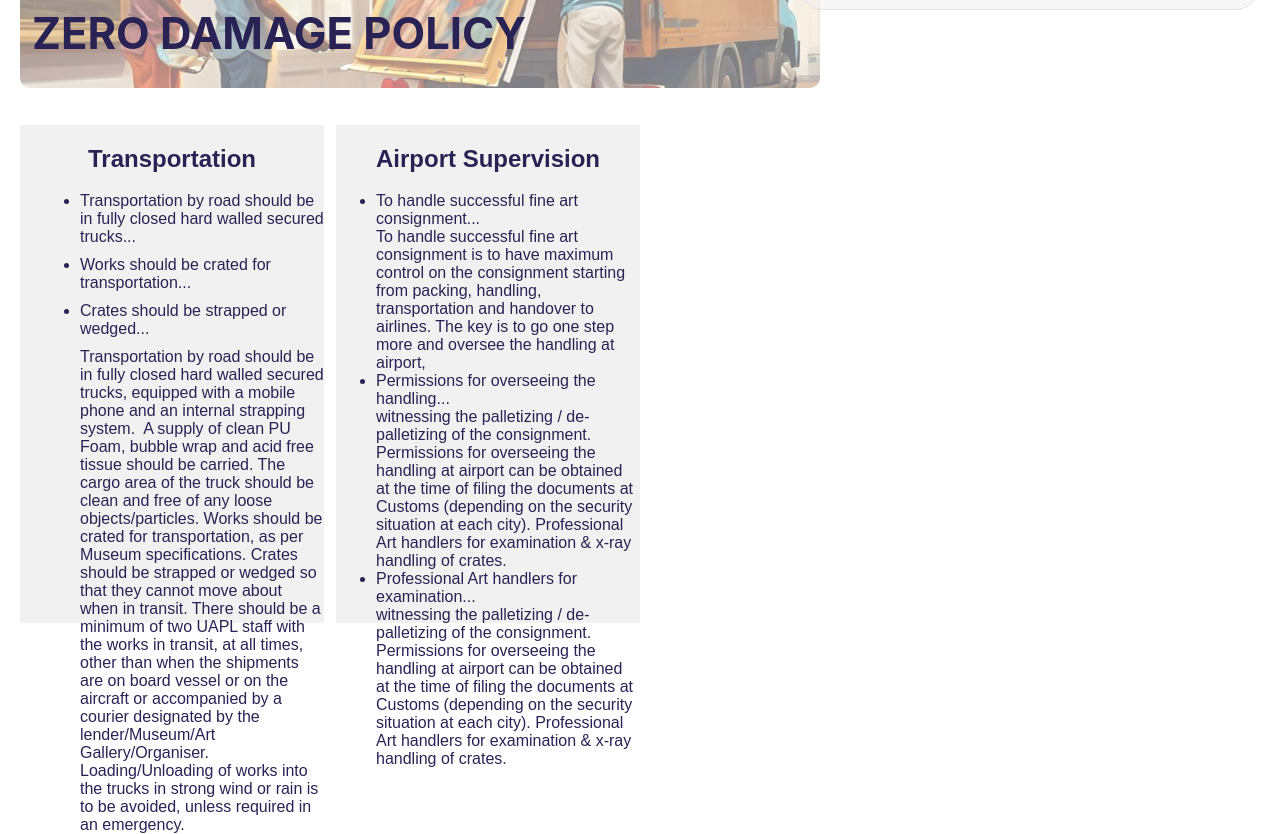
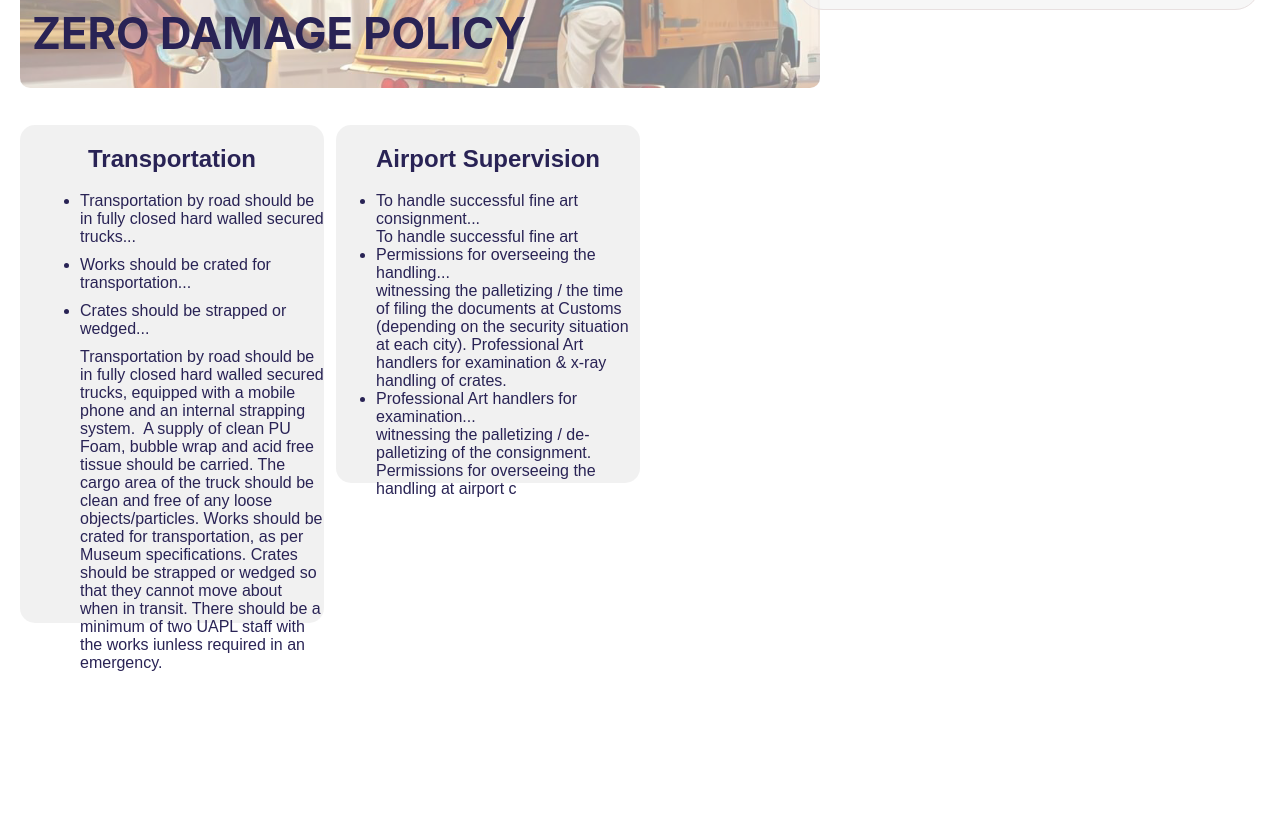
Before and after one commit to lakshmivenkateswara2356/artservices, a React (Create React App) app: page / in a window 1280 px wide. Shown: the part 540-1374 px from the top of the page. After the commit the page ends 1212 px from the top, so only its background shows below. Built offline with nearby package versions, Linux system fonts and the light colour scheme.

Commit message:
commitsett

```diff
--- a/src/components/ServiceDescription/index.css
+++ b/src/components/ServiceDescription/index.css
@@ -20,10 +20,11 @@
 
   .section {
     margin-top: 20px;
-    width: 388px;
+    width: 588px;
 height: 498px;
-top: 559px;
-left: 43px;
+
+border-radius: 15px;
+
 background-color: #D9D9D95E;
   }
 
@@ -43,11 +44,10 @@ background-color: #D9D9D95E;
 
   .sectionsec {
     margin-top: 20px;
-    width: 388px;
-height: 498px;
-top: 559px;
-left: 43px;
+    width: 588px;
+height: 358px;
 
+border-radius: 15px;
 background-color: #D9D9D95E;
 margin-left:12px ;
   }
@@ -159,4 +159,5 @@ margin-left: 12px;
 
  .noreste{
   color: #292355;
+  padding-left: -22px;
  }
--- a/src/components/ServiceDescription/index.js
+++ b/src/components/ServiceDescription/index.js
@@ -26,24 +26,20 @@ const ServiceDescription = () => (
 The cargo area of the truck should be clean and free of any loose objects/particles.
 Works should be crated for transportation, as per Museum specifications.
 Crates should be strapped or wedged so that they cannot move about when in transit.
-There should be a minimum of two UAPL staff with the works in transit, at all times, other than when the shipments are on board vessel or on the aircraft or accompanied by a courier designated by the lender/Museum/Art Gallery/Organiser.
-Loading/Unloading of works into the trucks in strong wind or rain is to be avoided, unless required in an emergency.
+There should be a minimum of two UAPL staff with the works iunless required in an emergency.
         </ul>
       </div>
       <div className="sectionsec">
         <h2 className="transco">Airport Supervision</h2>
         <ul className="noreste">
           <li>To handle successful fine art consignment...</li>
-          To handle successful fine art consignment is to have maximum control on the consignment starting from packing, handling, transportation and handover to airlines.
-The key is to go one step more and oversee the handling at airport,
+          To handle successful fine art
           <li>Permissions for overseeing the handling...</li>
-          witnessing the palletizing / de-palletizing of the consignment.
-Permissions for overseeing the handling at airport can be obtained at the time of filing the documents at Customs (depending on the security situation at each city).
+          witnessing the palletizing / the time of filing the documents at Customs (depending on the security situation at each city).
 Professional Art handlers for examination & x-ray handling of crates.
           <li>Professional Art handlers for examination...</li>
           witnessing the palletizing / de-palletizing of the consignment.
-Permissions for overseeing the handling at airport can be obtained at the time of filing the documents at Customs (depending on the security situation at each city).
-Professional Art handlers for examination & x-ray handling of crates.
+Permissions for overseeing the handling at airport c
         </ul>
       </div>
     </div>
```
